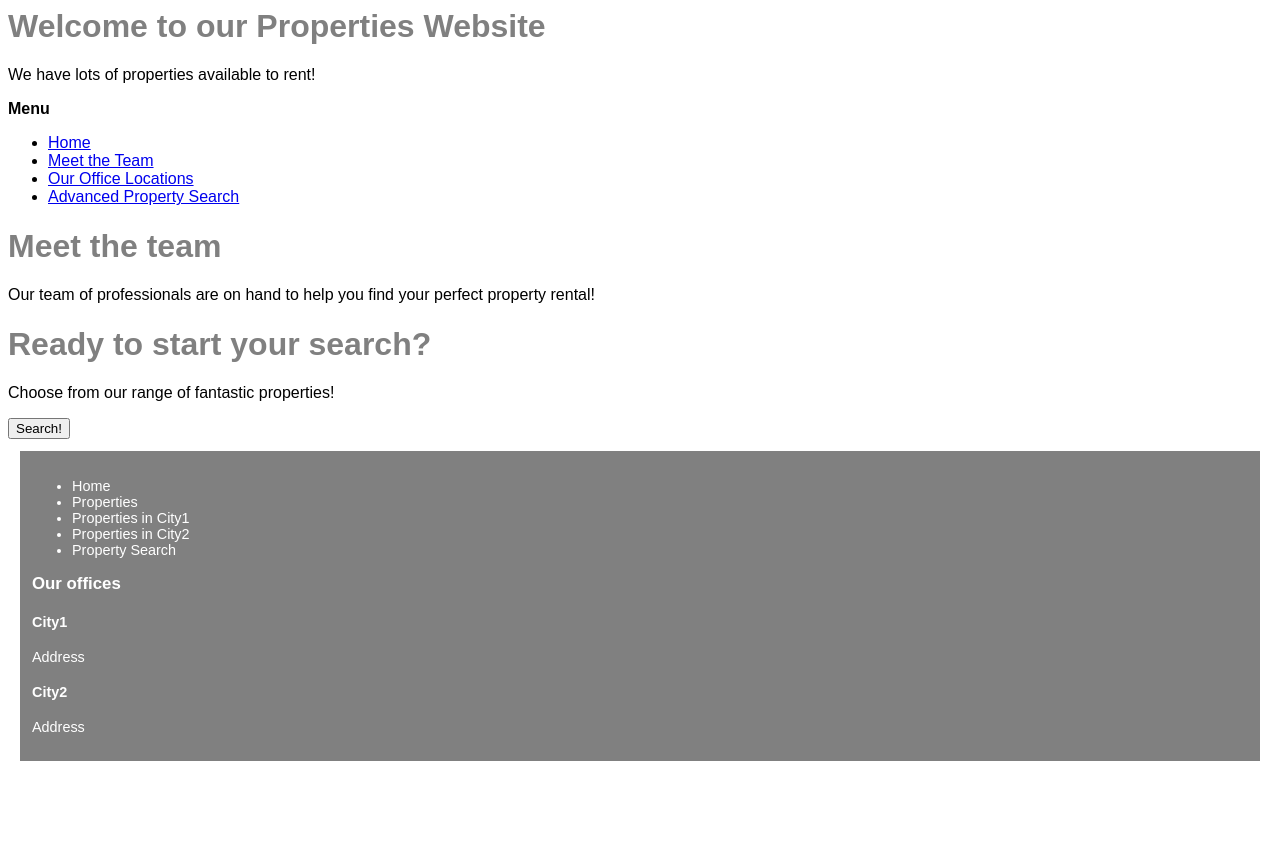
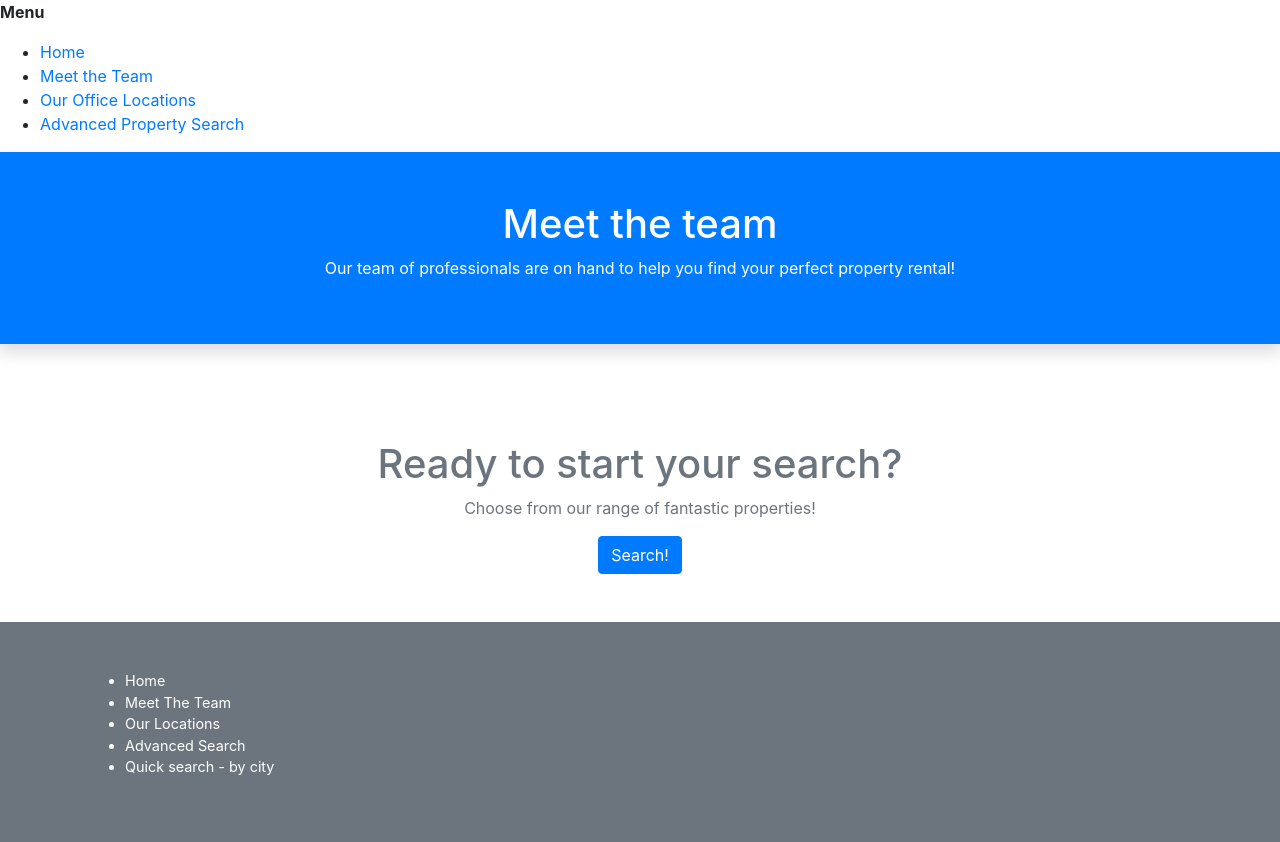
Before and after one commit to richardgourley/property-manager-django-project, a Django app: template properties/templates/properties/agents.html in a window 1280 px wide. Before the commit the page ends 761 px from the top, so only its background shows below. Run offline with Django 3.2, Linux system fonts and the light colour scheme; the template is opened without the code that fills it, so the values that code supplies are empty; some libraries are stand-ins or nearby versions.

Commit message:
Full html added - bootstrap added

```diff
--- a/properties/templates/properties/base.html
+++ b/properties/templates/properties/base.html
@@ -1,37 +1,57 @@
-<style>
-body{
-	font-family:arial;
-}
-h1{
-	color:grey;
-}
-h2{
-	color:grey;
-}
-</style>
+{% load static %}
+<!DOCTYPE html>
+<html>
+    <head>
+        <meta charset="utf-8">
+        <meta name="viewport" content="width=device-width, initial-scale=1, shrink-to-fit=no">
 
-<h1>Welcome to our Properties Website</h1>
-<p>We have lots of properties available to rent!</p>
+        <!-- Bootstrap css -->
+        <link rel="stylesheet" href="https://stackpath.bootstrapcdn.com/bootstrap/4.4.1/css/bootstrap.min.css" integrity="sha384-Vkoo8x4CGsO3+Hhxv8T/Q5PaXtkKtu6ug5TOeNV6gBiFeWPGFN9MuhOf23Q9Ifjh" crossorigin="anonymous">
 
-{% include 'properties/navbar.html' %}
+        <!-- Font Awesone CSS -->
+        <link rel="stylesheet" href="https://stackpath.bootstrapcdn.com/font-awesome/4.7.0/css/font-awesome.min.css" integrity="sha384-wvfXpqpZZVQGK6TAh5PVlGOfQNHSoD2xbE+QkPxCAFlNEevoEH3Sl0sibVcOQVnN" crossorigin="anonymous">
 
-<div class="container">
-  {% block content %}
-  {% endblock %}
-</div>
+        <!-- Our CSS File -->
+        <link rel="stylesheet" type="text/css" href="{% static 'properties/style.css' %}">
 
-<!--- FOOTER --->
-<div style="background-color:grey; padding:12px; margin:12px; color:white; font-size:90%">
-    <ul>
-        <li>Home</li>
-        <li>Properties</li>
-        <li>Properties in City1</li>
-        <li>Properties in City2</li>
-        <li>Property Search</li>
-    </ul>
-    <h3>Our offices</h3>
-	<h4>City1</h4>
-	<p>Address</p>
-	<h4>City2</h4>
-    <p>Address</p>
-</div>
+
+
+        <title>Property Rentals</title>
+    </head>
+    <body>
+
+    <!-- NAVBAR -->
+    {% include 'properties/navbar.html' %}
+
+
+
+    <!-- PAGE CONTENT-->
+    {% block content %}
+    {% endblock %}
+
+
+    <!--- FOOTER --->
+
+    <div class="container-fluid bg-secondary">
+        <div class="container text-white pt-5 pb-5">
+            <div style="font-size:90%">
+                <ul>
+                    <li><a class="text-white" href="{% url 'properties:index' %}">Home</a></li>
+                    <li><a class="text-white" href="{% url 'properties:agents' %}">Meet The Team</a></li>
+                    <li><a class="text-white" href="{% url 'properties:locations' %}">Our Locations</a></li>
+                    <li><a class="text-white" href="{% url 'properties:advanced_property_search' %}">Advanced Search</a></li>
+                    <li><a class="text-white" href="{% url 'properties:quick_property_search' %}">Quick search - by city</a></li>
+                </ul>
+            </div>
+        </div>
+    </div>
+
+
+    <!--- Bootstrap JS files for adding jQuery, popper.js and bootstrap.min.js from a CDN --->
+    <script src="bootstrap.js"></script>
+    <script src="https://code.jquery.com/jquery-3.4.1.slim.min.js" integrity="sha384-J6qa4849blE2+poT4WnyKhv5vZF5SrPo0iEjwBvKU7imGFAV0wwj1yYfoRSJoZ+n" crossorigin="anonymous"></script>
+    <script src="https://cdn.jsdelivr.net/npm/popper.js@1.16.0/dist/umd/popper.min.js" integrity="sha384-Q6E9RHvbIyZFJoft+2mJbHaEWldlvI9IOYy5n3zV9zzTtmI3UksdQRVvoxMfooAo" crossorigin="anonymous"></script>
+    <script src="https://stackpath.bootstrapcdn.com/bootstrap/4.4.1/js/bootstrap.min.js" integrity="sha384-wfSDF2E50Y2D1uUdj0O3uMBJnjuUD4Ih7YwaYd1iqfktj0Uod8GCExl3Og8ifwB6" crossorigin="anonymous"></script>
+
+    </body>
+</html>
```
